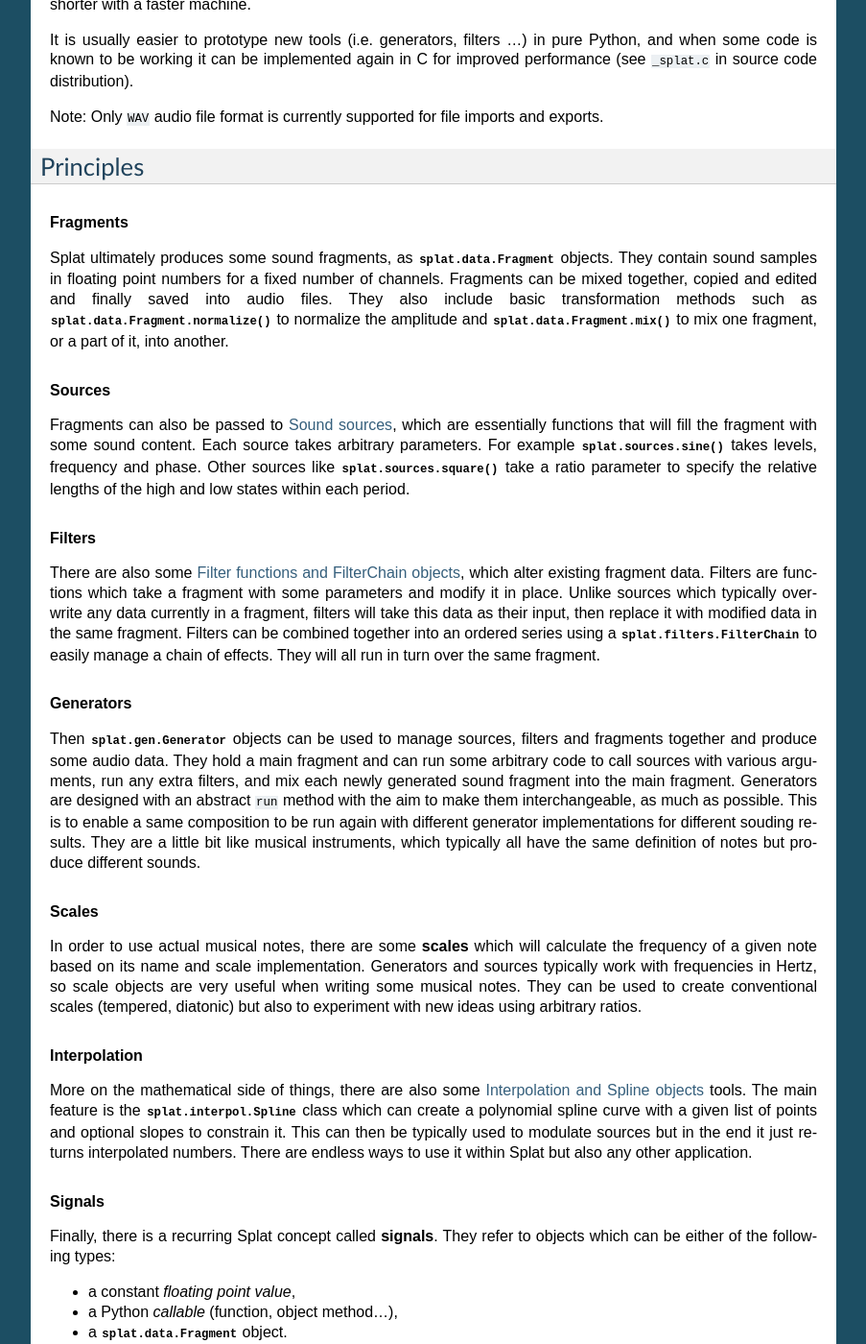
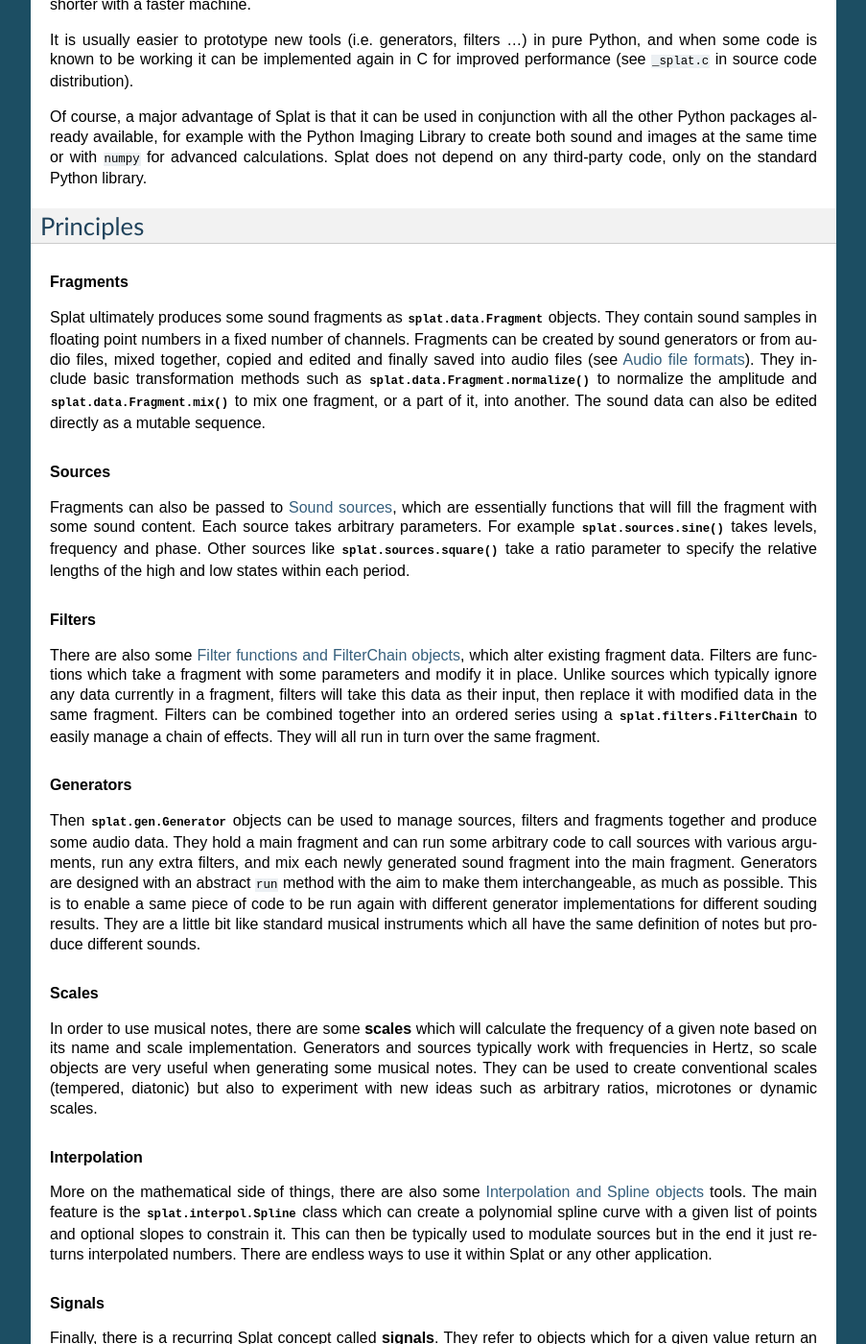
Before and after one commit to verdigris/splat, a Sphinx documentation site: the page built from doc/intro.rst, in a window 1280 px wide and 1400 px high, scrolled down 636 px. Shown: the whole window at 96% size, without its empty margins (198-1101 px from the left). Built offline with Sphinx 7.4.7, drawn with Linux system fonts in a browser that asks for light colours; formulas are drawn with MathJax 3; some of the changed text lies outside the part shown.

Commit message:
doc: add section for audio file formats + review and improve

```diff
--- a/doc/intro.rst
+++ b/doc/intro.rst
@@ -28,22 +28,27 @@
 again in C for improved performance (see ``_splat.c`` in source code
 distribution).
 
-Note: Only ``WAV`` audio file format is currently supported for file imports
-and exports.
+Of course, a major advantage of Splat is that it can be used in conjunction
+with all the other Python packages already available, for example with the
+Python Imaging Library to create both sound and images at the same time or with
+``numpy`` for advanced calculations.  Splat does not depend on any third-party
+code, only on the standard Python library.
+
 
 Principles
 ----------
 
 .. rubric:: Fragments
 
-Splat ultimately produces some sound fragments, as
+Splat ultimately produces some sound fragments as
 :py:class:`splat.data.Fragment` objects.  They contain sound samples in
-floating point numbers for a fixed number of channels.  Fragments can be mixed
-together, copied and edited and finally saved into audio files.  They also
-include basic transformation methods such as
-:py:meth:`splat.data.Fragment.normalize` to normalize the amplitude and
-:py:meth:`splat.data.Fragment.mix` to mix one fragment, or a part of it, into
-another.
+floating point numbers in a fixed number of channels.  Fragments can be created
+by sound generators or from audio files, mixed together, copied and edited and
+finally saved into audio files (see :ref:`audio_files`).  They include basic
+transformation methods such as :py:meth:`splat.data.Fragment.normalize` to
+normalize the amplitude and :py:meth:`splat.data.Fragment.mix` to mix one
+fragment, or a part of it, into another.  The sound data can also be edited
+directly as a mutable sequence.
 
 .. rubric:: Sources
 
@@ -58,7 +63,7 @@
 
 There are also some :ref:`filters`, which alter existing fragment data.
 Filters are functions which take a fragment with some parameters and modify it
-in place.  Unlike sources which typically overwrite any data currently in a
+in place.  Unlike sources which typically ignore any data currently in a
 fragment, filters will take this data as their input, then replace it with
 modified data in the same fragment.  Filters can be combined together into an
 ordered series using a :py:class:`splat.filters.FilterChain` to easily manage a
@@ -72,19 +77,19 @@
 arguments, run any extra filters, and mix each newly generated sound fragment
 into the main fragment.  Generators are designed with an abstract ``run``
 method with the aim to make them interchangeable, as much as possible.  This is
-to enable a same composition to be run again with different generator
+to enable a same piece of code to be run again with different generator
 implementations for different souding results.  They are a little bit like
-musical instruments, which typically all have the same definition of notes but
+standard musical instruments which all have the same definition of notes but
 produce different sounds.
 
 .. rubric:: Scales
 
-In order to use actual musical notes, there are some **scales** which will
-calculate the frequency of a given note based on its name and scale
-implementation.  Generators and sources typically work with frequencies in
-Hertz, so scale objects are very useful when writing some musical notes.  They
-can be used to create conventional scales (tempered, diatonic) but also to
-experiment with new ideas using arbitrary ratios.
+In order to use musical notes, there are some **scales** which will calculate
+the frequency of a given note based on its name and scale implementation.
+Generators and sources typically work with frequencies in Hertz, so scale
+objects are very useful when generating some musical notes.  They can be used
+to create conventional scales (tempered, diatonic) but also to experiment with
+new ideas such as arbitrary ratios, microtones or dynamic scales.
 
 .. rubric:: Interpolation
 
@@ -93,22 +98,33 @@
 :py:class:`splat.interpol.Spline` class which can create a polynomial spline
 curve with a given list of points and optional slopes to constrain it.  This
 can then be typically used to modulate sources but in the end it just returns
-interpolated numbers.  There are endless ways to use it within Splat but also
-any other application.
+interpolated numbers.  There are endless ways to use it within Splat or any
+other application.
 
 .. rubric:: Signals
 
 Finally, there is a recurring Splat concept called **signals**.  They refer to
-objects which can be either of the following types:
+objects which for a given value return an other one, and can be either of the
+following types:
 
-* a constant *floating point value*,
-* a Python *callable* (function, object method...),
-* a :py:class:`splat.data.Fragment` object.
+Python *callable* (function, object method...)
+  They must accept a single floating point argument and return one.  Any
+  arbitrary code can be used to create the signal behaviour.
+constant *floating point value*
+  The same value is always used.  This is much faster than a function returning
+  always the same value.
+:py:class:`splat.data.Fragment` mono object
+  A Fragment with a single channel can be used with the input value being a
+  time in seconds to look up a sample value as the signal output.  This is
+  especially useful when the signal behaviour can't be implemented by a
+  function.  It may also be used as a data cache to avoid repeated expensive
+  computations.
 
 Splat signals can be used in many places to provide modulations and other kinds
 of dynamic behaviour.  For example, sources can be called with a
 :py:meth:`splat.interpol.Spline.value` method as their amplitude parameter in
-order to generate an arbitrary envelope (or amplitude modulation).
+order to generate an arbitrary envelope (or amplitude modulation, or tremolo
+when it's periodic).
 
 This is handled under the hood in the **C extension module** ``_splat`` by
 looking at the type of signal parameters.  Functions usually automatically
```
Also changed, not shown: doc/audio_formats.rst (added, +47 -0 lines), doc/splat.rst (+4 -3 lines).
